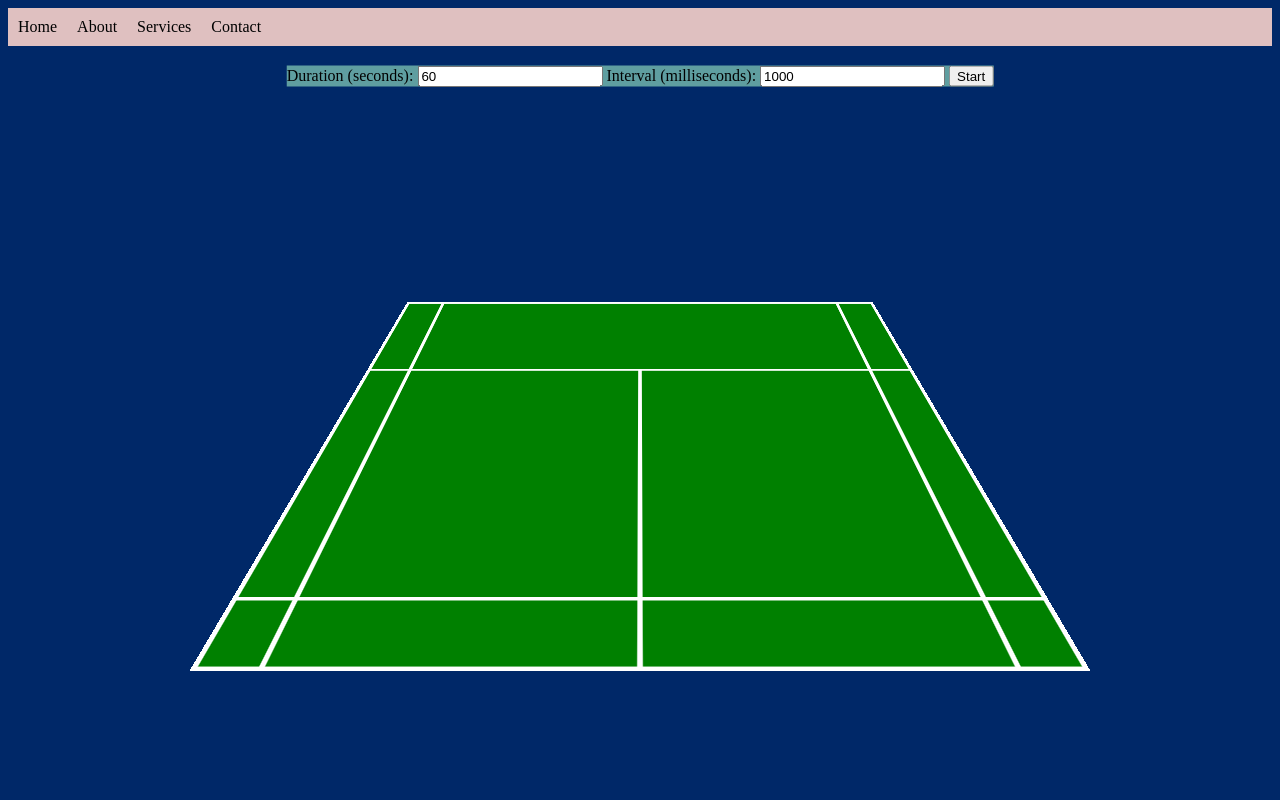
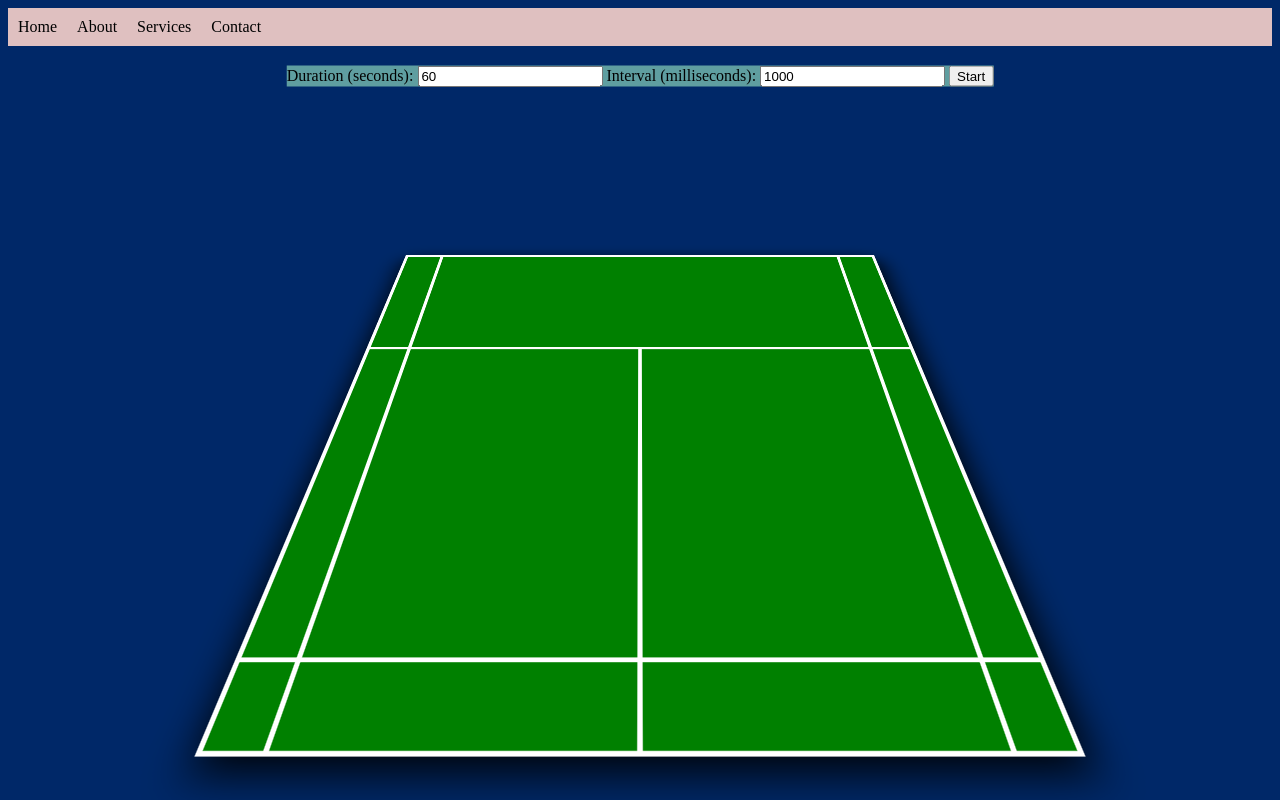
Before and after one commit to zhianli/badmintonFootworkPractice, a plain HTML site: page index.html in a window 1280 px wide. Drawn offline with Linux system fonts and the light colour scheme.

Commit message:
added 3d effect

```diff
--- a/styles.css
+++ b/styles.css
@@ -50,7 +50,14 @@ nav a:hover {
     border: 2px solid white;
     width: calc(46px + 259px + 259px + 46px);
     margin: 0 auto;
-    transform: perspective(900px) rotateX(60deg);
+    transform: perspective(2000px) rotateX(70deg) scaleY(2);
+    box-shadow: 2px 10px 30px;
+
+}
+
+.grid-container:hover {
+    transition: 0.5s ease;
+    transform: rotate(0);
 }
 
 /* Style for grid items (boxes) */
```
